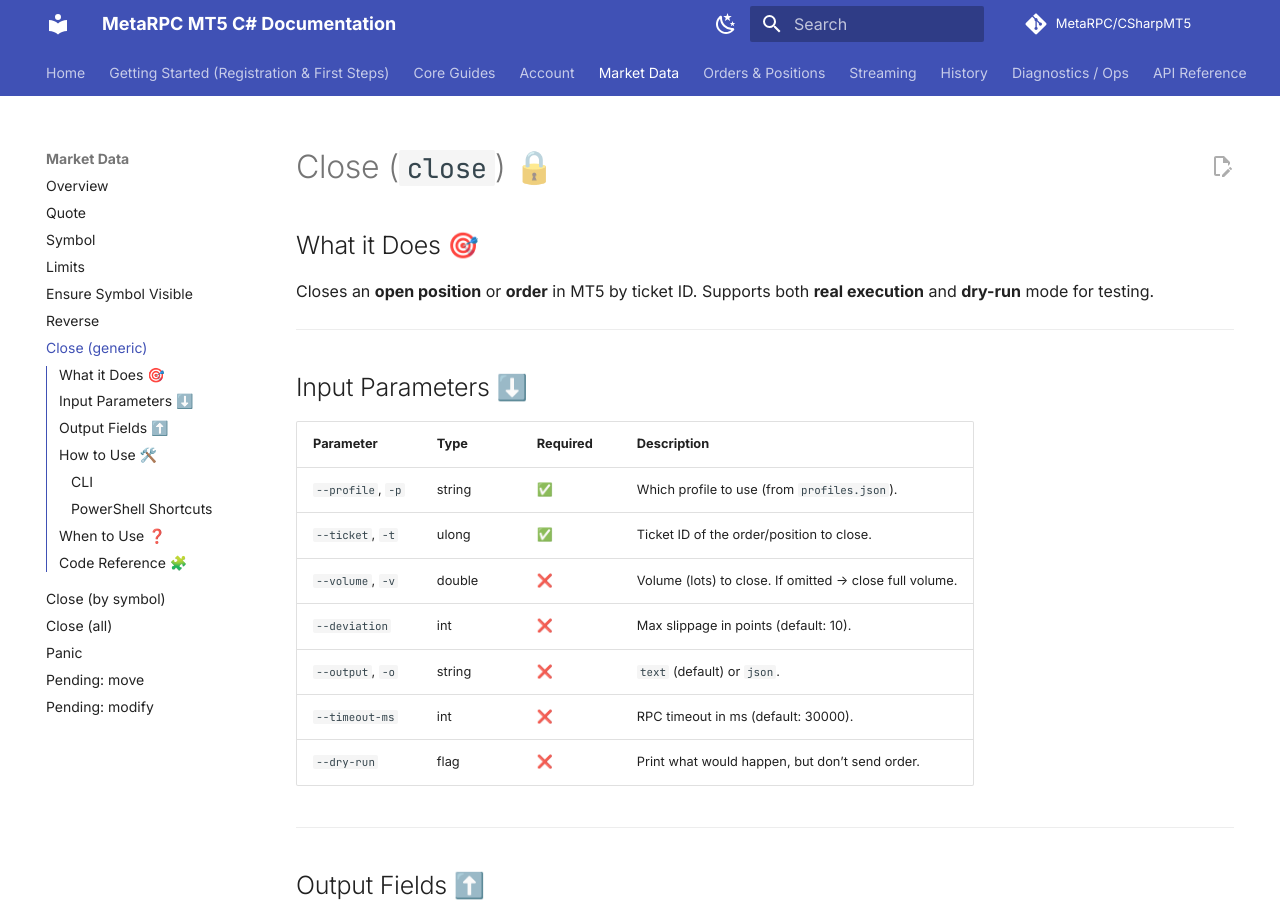
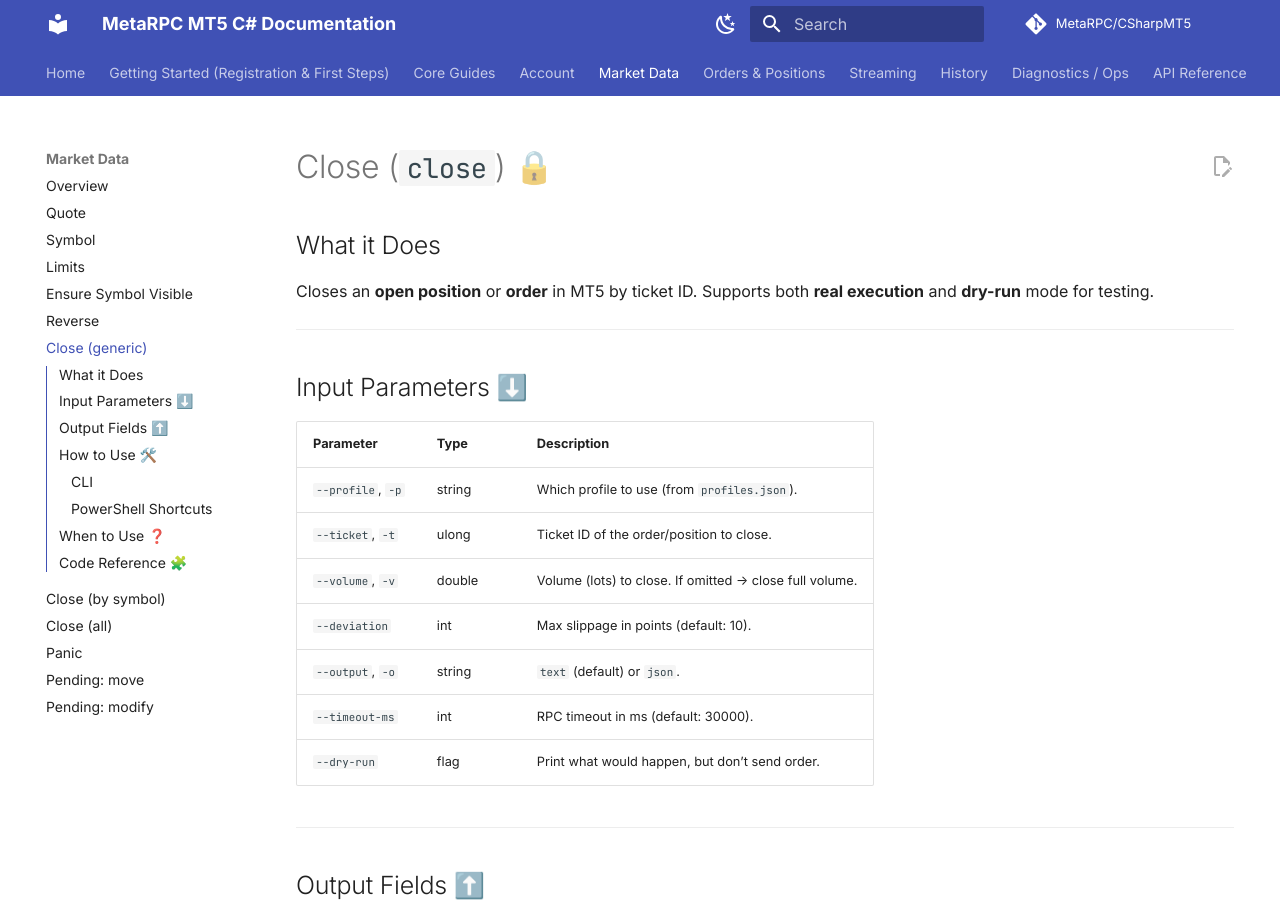
Before and after one commit to MetaRPC/CSharpMT5, an MkDocs documentation site: the page built from docs/Market_Data/Close.md, in a window 1280 px wide and 900 px high. Built offline with MkDocs 1.6.1 and Material for MkDocs 9.7.7, drawn with Linux system fonts in a browser that asks for light colours; comment, search, counter and statistics services are not loaded.

Commit message:
Update Close.md

```diff
--- a/docs/Market_Data/Close.md
+++ b/docs/Market_Data/Close.md
@@ -1,6 +1,6 @@
 # Close (`close`) 🔒
 
-## What it Does 🎯
+## What it Does
 
 Closes an **open position** or **order** in MT5 by ticket ID.
 Supports both **real execution** and **dry-run** mode for testing.
@@ -9,15 +9,15 @@ Supports both **real execution** and **dry-run** mode for testing.
 
 ## Input Parameters ⬇️
 
-| Parameter         | Type   | Required | Description                                             |
-| ----------------- | ------ | -------- | ------------------------------------------------------- |
-| `--profile`, `-p` | string | ✅        | Which profile to use (from `profiles.json`).            |
-| `--ticket`, `-t`  | ulong  | ✅        | Ticket ID of the order/position to close.               |
-| `--volume`, `-v`  | double | ❌        | Volume (lots) to close. If omitted → close full volume. |
-| `--deviation`     | int    | ❌        | Max slippage in points (default: 10).                   |
-| `--output`, `-o`  | string | ❌        | `text` (default) or `json`.                             |
-| `--timeout-ms`    | int    | ❌        | RPC timeout in ms (default: 30000).                     |
-| `--dry-run`       | flag   | ❌        | Print what would happen, but don’t send order.          |
+| Parameter         | Type   | Description                                             |
+| ----------------- | ------ | ------------------------------------------------------- |
+| `--profile`, `-p` | string | Which profile to use (from `profiles.json`).            |
+| `--ticket`, `-t`  | ulong  | Ticket ID of the order/position to close.               |
+| `--volume`, `-v`  | double | Volume (lots) to close. If omitted → close full volume. |
+| `--deviation`     | int    | Max slippage in points (default: 10).                   |
+| `--output`, `-o`  | string |  `text` (default) or `json`.                             |
+| `--timeout-ms`    | int    | RPC timeout in ms (default: 30000).                     |
+| `--dry-run`       | flag   | Print what would happen, but don’t send order.          |
 
 ---
 
```
